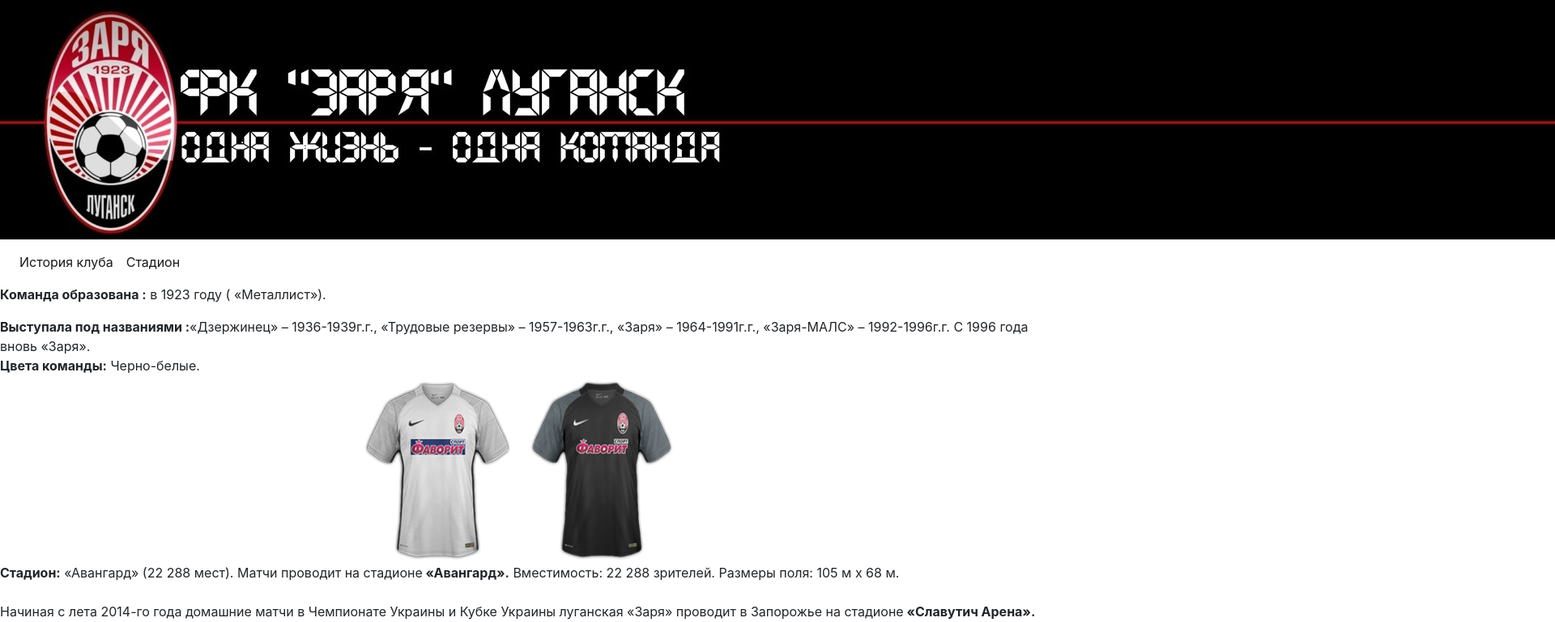
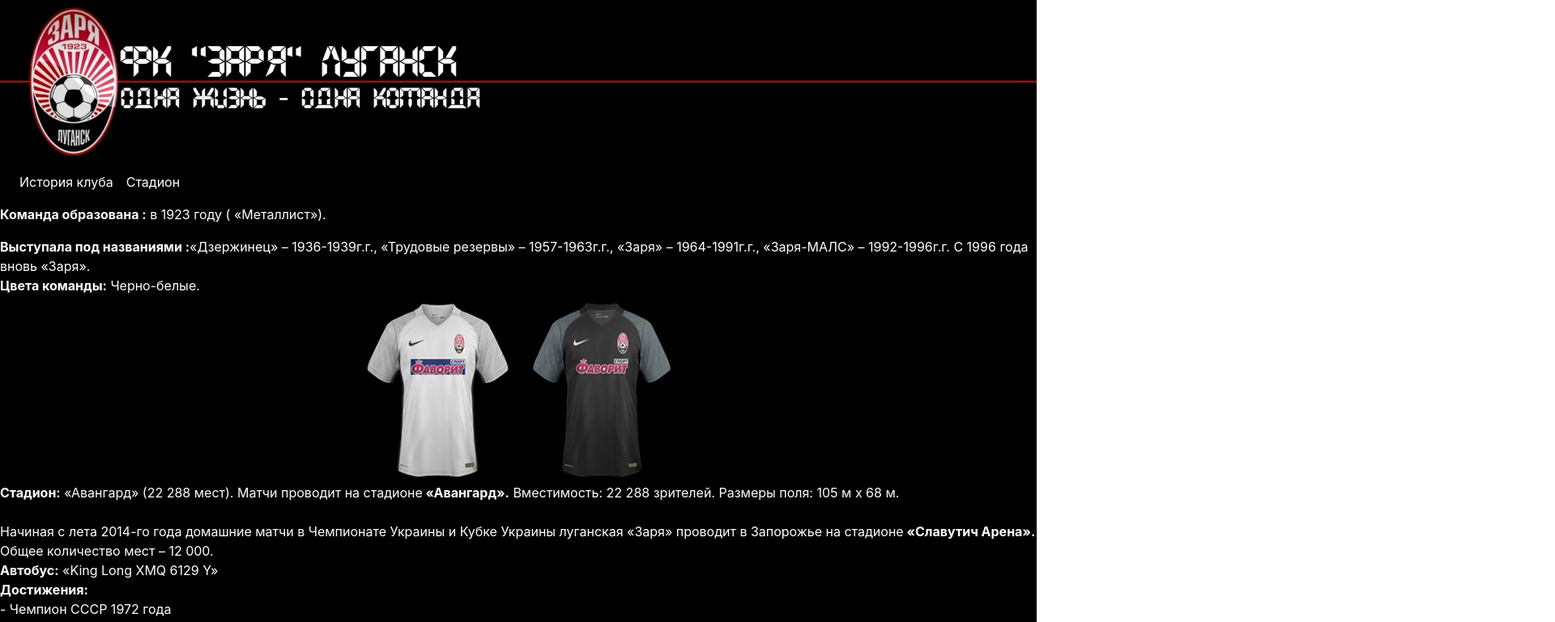
Before and after one commit to 612803/new-site, a plain HTML site: page history.html in a window 1280 px wide. Shown: the top 769 px of the page at 81% size, 1920 px wide, since content can reach past the window. Drawn offline with nearby package versions, Linux system fonts and the light colour scheme.

Commit message:
Update history.html

```diff
--- a/history.html
+++ b/history.html
@@ -3,7 +3,7 @@
      <head>
 
         <meta charset="utf-8">
-<link  href="ns style.css" rel="stylesheet" type="text/css"/>
+<link  href="nsstyle.css" rel="stylesheet" type="text/css"/>
     <body bgcolor="black">
         <style>
 
```
